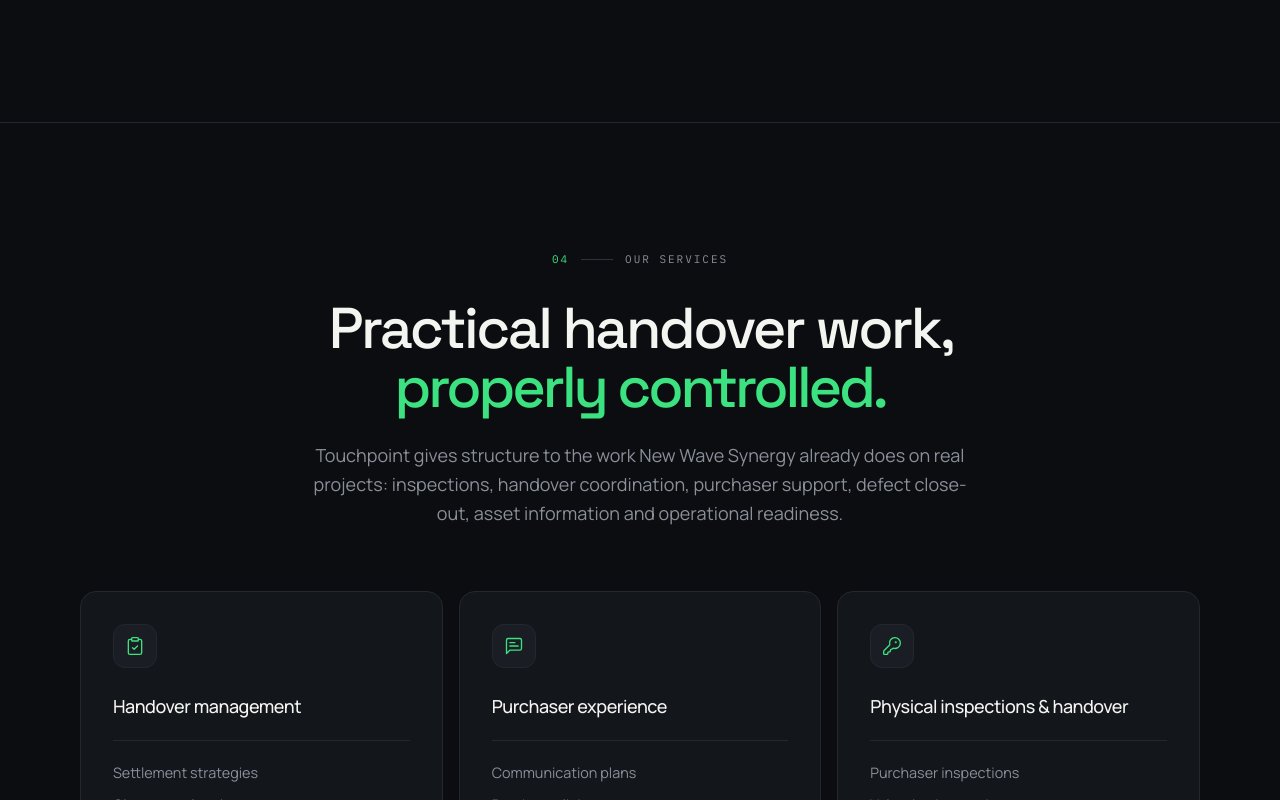
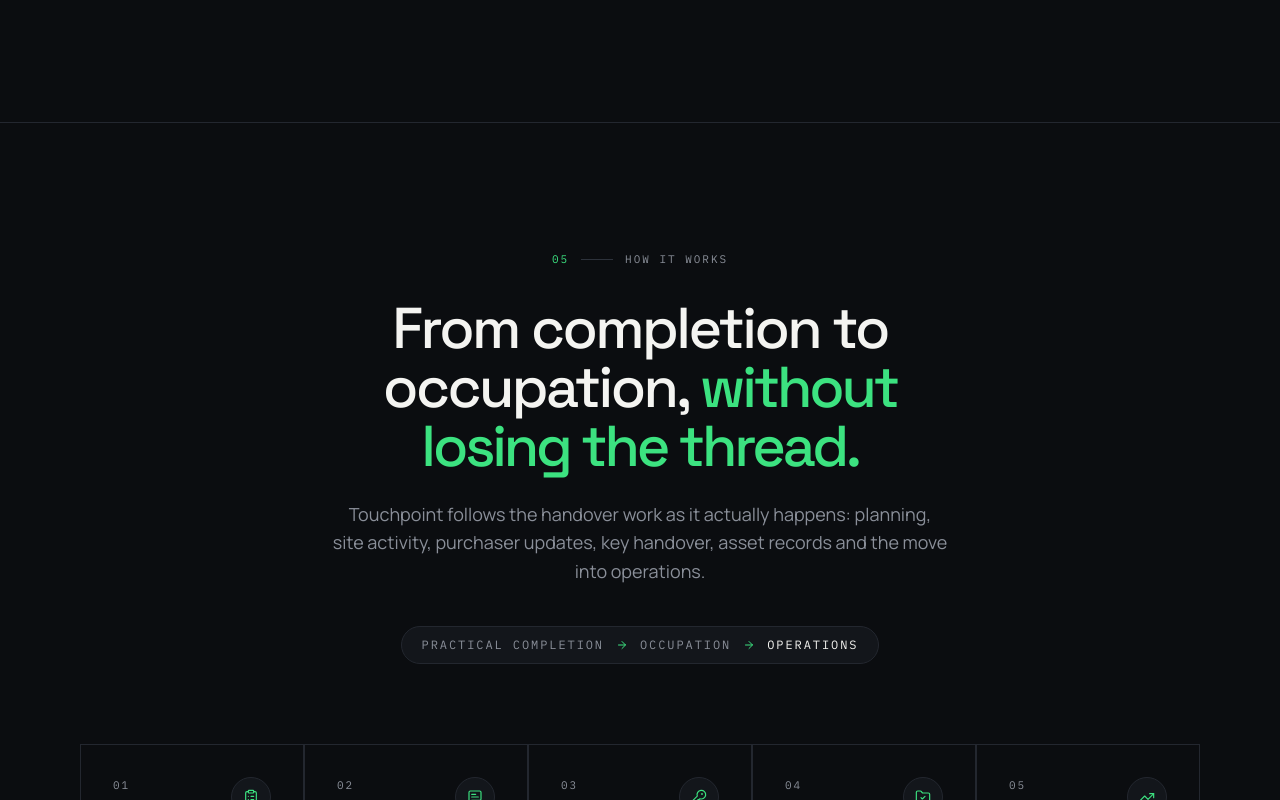
Before and after one commit to EVAVO-STUDIO/touchpoint, a Next.js app: page / in a window 1280 px wide. Shown: the part 4040-4840 px from the top of the page. Built offline with nearby package versions, Linux system fonts and the light colour scheme.

Commit message:
fix: remove duplicate services section

```diff
--- a/app/page.tsx
+++ b/app/page.tsx
@@ -2,7 +2,6 @@
 import { WhoWeHelp } from '@/components/sections/who-we-help';
 import { Problem } from '@/components/sections/problem';
 import { Solution } from '@/components/sections/solution';
-import { Services } from '@/components/sections/services';
 import { HowItWorks } from '@/components/sections/how-it-works';
 import { System } from '@/components/sections/system';
 import { Workflows } from '@/components/sections/workflows';
@@ -18,7 +17,6 @@
       <WhoWeHelp />
       <Problem />
       <Solution />
-      <Services />
       <HowItWorks />
       <System />
       <Workflows />
```
